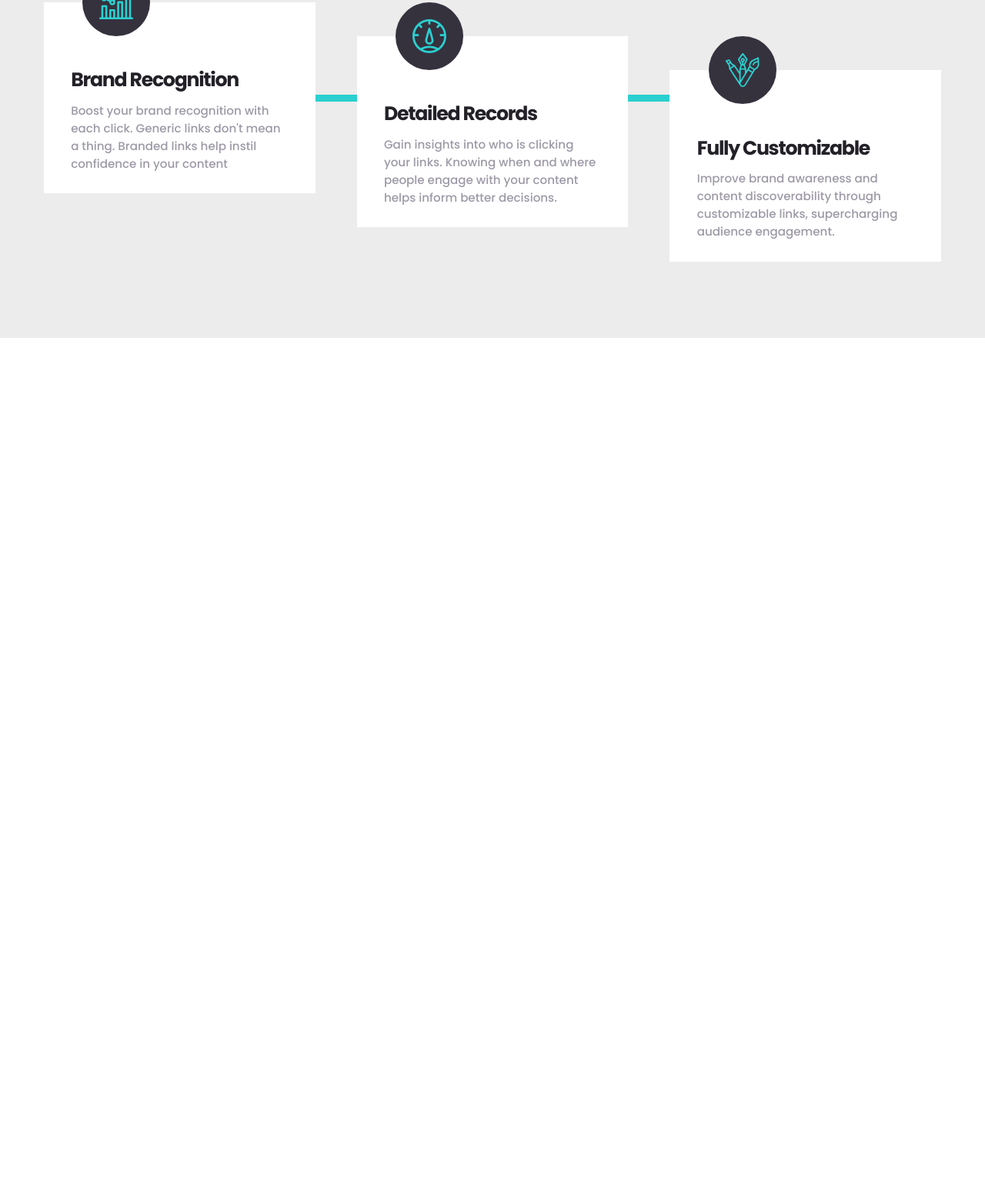
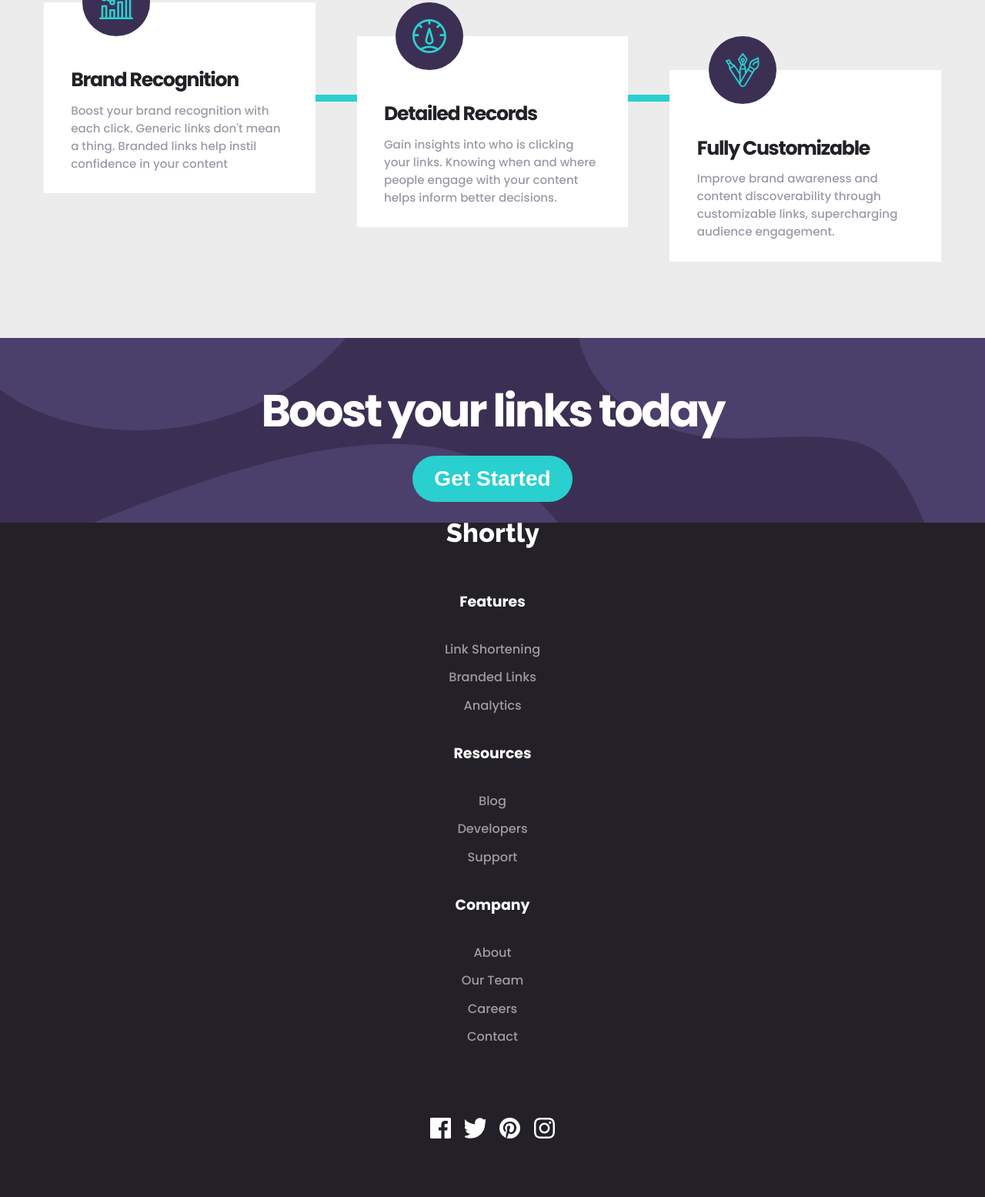
Before and after one commit to Untlsn/url-shortening-api, a Gatsby site: page / in a window 1280 px wide. Shown: the part 1161-2716 px from the top of the page at 77% size. Before the commit the page ends 1600 px from the top, so only its background shows below. Built offline with nearby package versions, Linux system fonts and the light colour scheme; Gatsby itself is replaced by a stand-in of ours.

Commit message:
Crate footer

```diff
--- /dev/null
+++ b/src/components/molecules/Contacts/index.tsx
@@ -0,0 +1,19 @@
+import React from 'react';
+import * as S from './style';
+import iconFacebook from '@assets/icons/icon-facebook.svg';
+import iconTwitter from '@assets/icons/icon-twitter.svg';
+import iconPinterest from '@assets/icons/icon-pinterest.svg';
+import iconInstagram from '@assets/icons/icon-instagram.svg';
+
+const Contacts = () => {
+  return (
+    <S.Wrapper>
+      <S.SingleContact href='' imgSrc={iconFacebook} />
+      <S.SingleContact href='' imgSrc={iconTwitter} />
+      <S.SingleContact href='' imgSrc={iconPinterest} />
+      <S.SingleContact href='' imgSrc={iconInstagram} />
+    </S.Wrapper>
+  );
+};
+
+export default Contacts;
--- /dev/null
+++ b/src/components/molecules/Contacts/style.ts
@@ -0,0 +1,16 @@
+import styled from 'styled-components';
+
+export const Wrapper = styled.div`
+  display: flex;
+  align-items: center;
+  justify-content: space-between;
+  height: 10em;
+  gap: 1em;
+`;
+export const SingleContact = styled.a<{ imgSrc: string }>`
+  display: block;
+  background: url("${({ imgSrc }) => imgSrc}") no-repeat center;
+  background-size: cover;
+  height: 1.5em;
+  width:  1.5em;
+`;
--- a/src/components/molecules/IconData/style.ts
+++ b/src/components/molecules/IconData/style.ts
@@ -58,7 +58,7 @@ export const Icon = styled.div<{ src: string }>`
     margin: auto;
   }
   &::before {
-    background-color: ${({ theme }) => theme.colors.veryDarkBlue};
+    background-color: ${({ theme }) => theme.colors.darkViolet};
     border-radius: 100%;
     height: 100%;
     width:  100%;
--- /dev/null
+++ b/src/components/molecules/LittleList/index.tsx
@@ -0,0 +1,15 @@
+import React from 'react';
+import * as S from './style';
+
+const LittleList = ({ title, list }: { title: string, list: string[] }) => {
+  return (
+    <S.Wrapper>
+      <h3>{title}</h3>
+      <S.List>{list.map(
+        (text) => <li key={text}>{text}</li>
+      )}</S.List>
+    </S.Wrapper>
+  );
+};
+
+      export default LittleList;
--- /dev/null
+++ b/src/components/molecules/LittleList/style.ts
@@ -0,0 +1,19 @@
+import styled from 'styled-components';
+
+export const Wrapper = styled.div`
+  display: flex;
+  flex-direction: column;
+  align-items: center;
+  text-align: center;
+  font-size: .9em;
+`;
+
+export const List = styled.ul`
+  list-style: none;
+  padding: 0;
+  color: ${({ theme }) => theme.colors.grayishViolet};
+
+  display: flex;
+  flex-direction: column;
+  gap: .7em;
+`;
--- a/src/components/organisms/FirstView/style.ts
+++ b/src/components/organisms/FirstView/style.ts
@@ -7,6 +7,7 @@ export const Wrapper = styled(PagView)`
   align-items: center;
   height: 100vh;
   padding-top: 4em;
+  padding-bottom: 3em;
   @media (orientation: portrait) {
     grid-template-rows: 1fr 1fr;
   }
--- /dev/null
+++ b/src/components/organisms/Footer/index.tsx
@@ -0,0 +1,38 @@
+import React from 'react';
+import * as S from './style';
+import logo from '@assets/icons/logo.svg';
+import LittleList from '@molecules/LittleList';
+import Contacts from '@molecules/Contacts';
+
+const Footer = () => {
+  return (
+    <S.Wrapper>
+      <S.Image src={logo} />
+      <LittleList
+        title='Features'
+        list={[
+          'Link Shortening',
+          'Branded Links',
+          'Analytics',
+        ]} />
+      <LittleList
+        title='Resources'
+        list={[
+          'Blog',
+          'Developers',
+          'Support',
+        ]} />
+      <LittleList
+        title='Company'
+        list={[
+          'About',
+          'Our Team',
+          'Careers',
+          'Contact',
+        ]} />
+      <Contacts />
+    </S.Wrapper>
+  );
+};
+
+export default Footer;
--- /dev/null
+++ b/src/components/organisms/Footer/style.ts
@@ -0,0 +1,13 @@
+import styled from 'styled-components';
+
+export const Wrapper = styled.div`
+  background-color: ${({ theme }) => theme.colors.veryDarkViolet};
+  color: white;
+  display: flex;
+  flex-direction: column;
+  align-items: center;
+`;
+export const Image = styled.img.attrs({ alt: '' })`
+  filter: brightness(100);
+  margin-bottom: 2em;
+`;
--- a/src/components/organisms/Header/style.ts
+++ b/src/components/organisms/Header/style.ts
@@ -6,7 +6,7 @@ import LogoSrc from '@assets/icons/logo.svg';
 export const Wrapper = styled(PagView)`
   position: fixed;
   top: 0;
-  z-index: 10;
+  z-index: 100;
   height: 5em;
   display: flex;
   align-items: center;
--- a/src/components/organisms/LastView/index.tsx
+++ b/src/components/organisms/LastView/index.tsx
@@ -1,10 +1,17 @@
 import React from 'react';
 import * as S from './style';
+import Footer from '@organisms/Footer';
 
 const LastView = () => {
   return (
     <S.Wrapper>
-
+      <S.ButtonWrapper>
+        <S.TitledText
+          title='Boost your links today'
+          text=''
+          button/>
+      </S.ButtonWrapper>
+      <Footer />
     </S.Wrapper>
   );
 };
--- a/src/components/organisms/LastView/style.ts
+++ b/src/components/organisms/LastView/style.ts
@@ -1,5 +1,37 @@
 import styled from 'styled-components';
+import { PagView } from '@style/reusable';
+import TitledTextBody from '@atoms/TitledText';
+import background from '@assets/icons/bg-boost-desktop.svg';
 
-export const Wrapper = styled.div`
+export const Wrapper = styled(PagView)`
+  padding: 0;
+`;
 
+export const ButtonWrapper = styled.div`
+  height: 30vh;
+  display: flex;
+  justify-content: space-around;
+  align-items: center;
+  background: url("${background}") no-repeat center ${({ theme }) => theme.colors.darkViolet};
+  background-size: cover;
 `;
+
+export const TitledText = styled(TitledTextBody)`
+  text-align: center;
+  align-items: center;
+  width: 100%;
+  h1 {
+    font-size: 2.5em;
+    margin-bottom: 0;
+    color: white;
+    @media (orientation: portrait){
+      font-size: 1.4em;
+    }
+  }
+  p {
+    display: none;
+  }
+  @media (orientation: landscape) {
+    font-size: 1.3em;
+  }
+`;
--- a/src/pages/index.tsx
+++ b/src/pages/index.tsx
@@ -3,6 +3,7 @@ import { StyleProvider } from '@providers/all';
 import Header from '@organisms/Header';
 import FirstView from '@organisms/FirstView';
 import SecondView from '@organisms/SecondView';
+import LastView from '../components/organisms/LastView';
 
 const poppinsUrl = 'https://fonts.googleapis.com/css2?family=Poppins:wght@500;700&display=swap';
 
@@ -12,6 +13,7 @@ const Home = () => {
       <Header />
       <FirstView />
       <SecondView />
+      <LastView />
     </StyleProvider>
   );
 };
```
Also changed, not shown: src/assets/icons/bg-boost-desktop.svg (added), src/assets/icons/icon-facebook.svg (added), src/assets/icons/icon-instagram.svg (added), src/assets/icons/icon-pinterest.svg (added), src/assets/icons/icon-twitter.svg (added).
